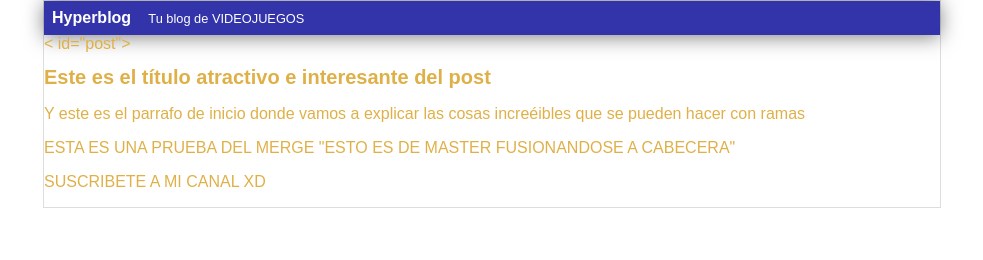
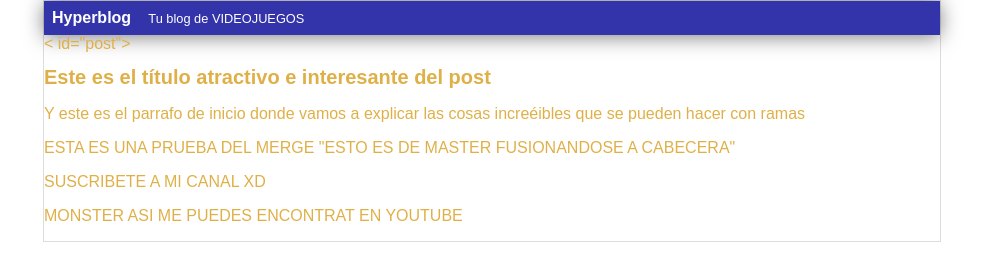
Before and after one commit to AndresGarciaL/proyecto, a plain HTML site: page index.html in a window 1280 px wide. Shown: the whole page, without its empty margins (148-1131 px from the left). Drawn offline with Linux system fonts and the light colour scheme.

Commit message:
AGREGUE MI CANAL DE YOUTUBE

```diff
--- a/index.html
+++ b/index.html
@@ -14,6 +14,7 @@
                 <p>Y este es el parrafo de inicio donde vamos a explicar las cosas increéibles que se pueden hacer con ramas</p>
                 <p>ESTA ES UNA PRUEBA DEL MERGE "ESTO ES DE MASTER FUSIONANDOSE A CABECERA"</p>
                 <p>SUSCRIBETE A MI CANAL XD</p>
+                <p>MONSTER ASI ME PUEDES ENCONTRAT EN YOUTUBE</p>
 
             </div>
         </div>
```
